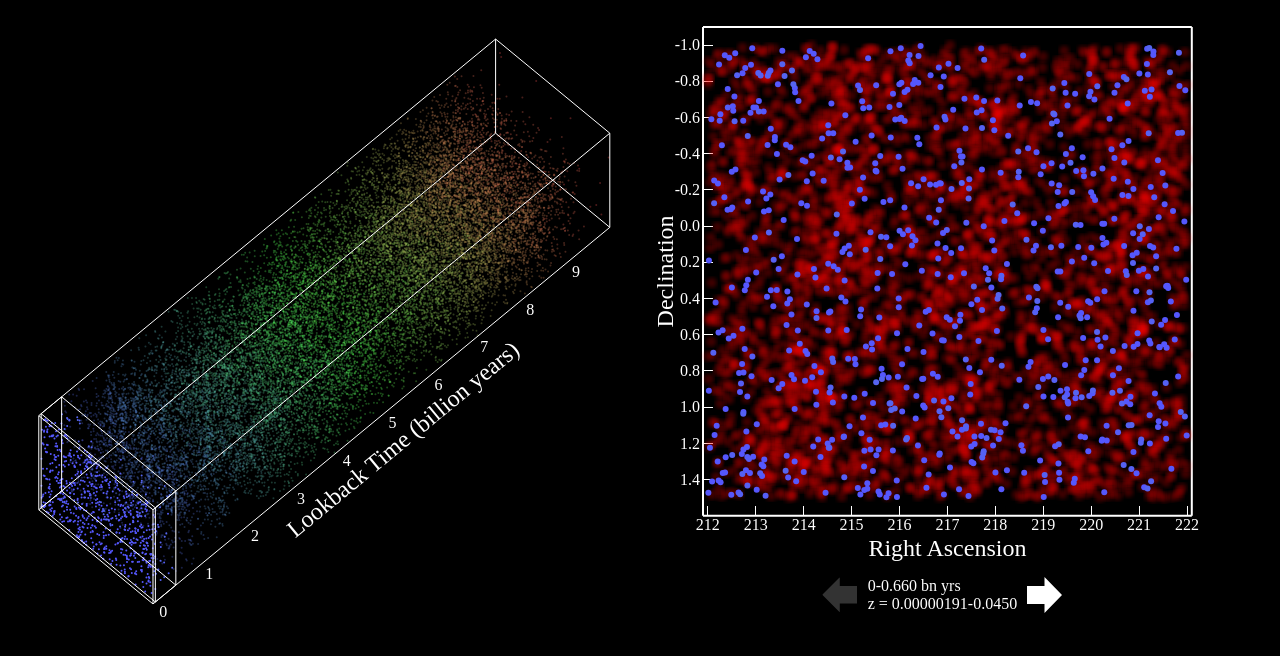
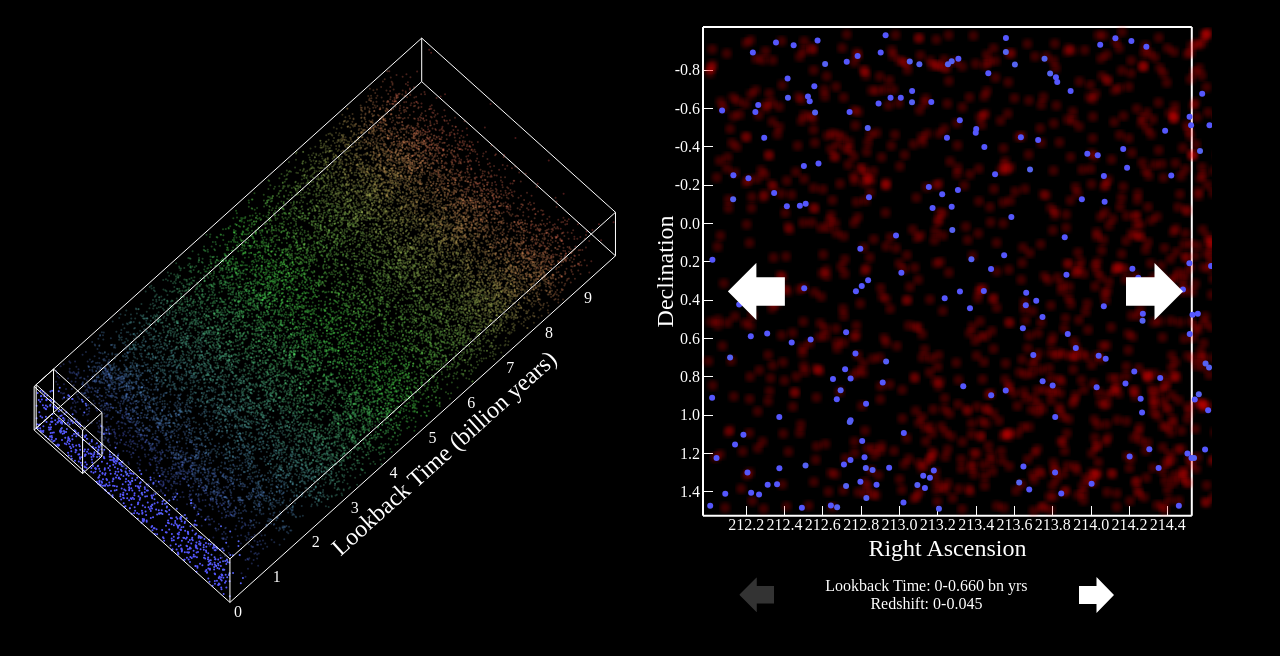
Before and after one commit to chrisnorth/herschel-atlas-3d, a plain HTML site: page index.html in a window 1280 px wide. Shown: the part 66-722 px from the top of the page. Drawn offline with Linux system fonts and the light colour scheme.

Commit message:
Added RA movement

```diff
--- a/css/hatlas.css
+++ b/css/hatlas.css
@@ -26,6 +26,15 @@
     vertical-align: top;
     overflow: hidden;
     border: solid black 1px;
+}
+.button-RA-cont{
+    position: absolute;
+    height: 10%;
+    top:50%;
+}
+.button-RA-cont img{
+    height:100%;
+    cursor:pointer;
 }
 .buttons-container{
     width:auto;
--- a/index.html
+++ b/index.html
@@ -17,7 +17,10 @@
     <div id="full">
         <div id="graphcontainer">
             <div id="svg-container-3d" class="svg-container"></div>
-            <div id="svg-container-2d" class="svg-container"></div>
+            <div id="svg-container-2d" class="svg-container">
+                <div class="button-RA-cont" id="button-RA-left"><img id="arrow-RA-left" src="img/arrow-white.svg" style="transform:rotate(180deg);"></div>
+                <div class="button-RA-cont" id="button-RA-right"><img id="arrow-RA-right" src="img/arrow-white.svg"></div>
+            </div>
             <div id="buttons-container" class="buttons-container">
                 <div class="button-cont" id="button-left"><img id="arrow-left" src="img/arrow-white.svg" style="transform:rotate(180deg);"></div>
                 <div class="numbers" id="div-numbers"></div>
--- a/js/hatlas-3d.js
+++ b/js/hatlas-3d.js
@@ -18,10 +18,10 @@ HATLASPlot.prototype.scaleData = function(d){
 }
 HATLASPlot.prototype.scaleRA = function(RA){
     //scale data
-    return 0.5*(RA-this.dCtr.RA)/this.dRng.RA;
+    return (RA-this.dCtr.RA)/this.dRng.RA;
 }
 HATLASPlot.prototype.scaleDec = function(Dec){
-    return 0.5*(Dec-this.dCtr.Dec)/this.dRng.Dec;
+    return (Dec-this.dCtr.Dec)/this.dRng.RA;
 }
 HATLASPlot.prototype.scaleZ = function(z){
     return -2*(z-this.dCtr.z)/this.dRng.z;
@@ -33,6 +33,7 @@ HATLASPlot.prototype.drawGraphInit = function(){
     // console.log('reading data')
     var ha=this;
     this.setColors();
+    //load data
     d3.csv("data/HATLAS_time_core.csv", function(error, data){
         // console.log('data read')
         ha.dataAll = data
@@ -41,7 +42,7 @@ HATLASPlot.prototype.drawGraphInit = function(){
             d.Dec=+d.Dec;
             d.z=+d.z;
             d.t=+d.LookbackTime;
-        })
+        });
         // console.log('formatted');
         //calculate ranges
         ha.dMin={'t':0.0,'z':0};
@@ -93,11 +94,28 @@ HATLASPlot.prototype.drawGraphInit = function(){
         ha.dataHiZ = ha.dataAll.filter(function(d){return (d.z > ha.zBgMin);});
         console.log(ha.zBgMin,ha.dataHiZ);
         //
+        //
+        ha.lines={
+            x0y0:['x0y0z0','x0y0z1'],
+            x0y1:['x0y1z0','x0y1z1'],
+            x1y0:['x1y0z0','x1y0z1'],
+            x1y1:['x1y1z0','x1y1z1'],
+            x0z0:['x0y0z0','x0y1z0'],
+            x0z1:['x0y0z1','x0y1z1'],
+            x1z0:['x1y0z0','x1y1z0'],
+            x1z1:['x1y0z1','x1y1z1'],
+            y0z0:['x0y0z0','x1y0z0'],
+            y1z0:['x0y1z0','x1y1z0'],
+            y0z1:['x0y0z1','x1y0z1'],
+            y1z1:['x0y1z1','x1y1z1']
+        }
+        //
         ha.scaleWindow();
         ha.make3dPlot();
         ha.make2dPlot();
-        ha.addButtons();
-        ha.addNumbers();
+        ha.addRAButtons();
+        ha.addZButtons();
+        ha.addZNumbers();
     });
 }
 HATLASPlot.prototype.setColors = function(){
@@ -127,35 +145,51 @@ HATLASPlot.prototype.scaleWindow = function(){
     this.svg2dPlotHeight = this.svg2dHeight - this.margin2d.top - this.margin2d.bottom;
     this.svg2dPlotWidth = this.svg2dWidth - this.margin2d.left - this.margin2d.right;
 
-    // data -> display
+    // 3D data -> display
     this.xValue3d = function(d) {return d.x;}
     this.xScale3d = d3.scale.linear()
         .domain([this.dMin.x-0.1,this.dMax.x+0.1])
         .range([0, this.svg3dWidth])
     this.xMap3d = function(d) { return ha.xScale3d(ha.xValue3d(d));}
-
-    // data -> display
     this.yValue3d = function(d) {return d.y;}
     this.yScale3d = d3.scale.linear()
         .domain([this.dMin.y-0.1,this.dMax.y+0.1])
         .range([0, this.svg3dHeight])
     this.yMap3d = function(d) { return ha.yScale3d(ha.yValue3d(d));}
 
-    // data -> display
+    // scale RA
+    this.wMin = {}
+    this.wMax = {}
+    this.wRng = {}
+    console.log(this.dMin.RA,this.dMax.RA);
+    this.scaleRAwindow();
+    console.log(this.dMin.RA,this.dMax.RA);
+
+    // 2D data -> display
     this.xValue2d = function(d) {return d.RA;}
     this.xScale2d = d3.scale.linear()
-        .domain([this.dMin.RA-0.1,this.dMax.RA+0.1])
-        .range([0, this.svg2dPlotWidth])
+        // .domain([this.dMin.RA,this.dMin.RA+this.wSize2d])
+        .domain([this.wMin.RA,this.wMax.RA])
+        .range([0.01*this.svg2dPlotWidth, 0.99*this.svg2dPlotWidth])
     this.xMap2d = function(d) { return ha.xScale2d(ha.xValue2d(d));}
 
     // data -> display
     this.yValue2d = function(d) {return d.Dec;}
     this.yScale2d = d3.scale.linear()
-        .domain([this.dMin.Dec-0.1,this.dMax.Dec+0.1])
-        .range([0, this.svg2dPlotHeight])
+        .domain([this.dMin.Dec,this.dMax.Dec])
+        .range([0.01*this.svg2dPlotHeight, 0.99*this.svg2dPlotHeight])
     this.yMap2d = function(d) { return ha.yScale2d(ha.yValue2d(d));}
 }
-
+HATLASPlot.prototype.scaleRAwindow = function(){
+    //scale RA in window
+    this.wRng.RA = this.dRng.Dec;
+    this.wMin.RA = this.dMin.RA;
+    this.wMax.RA = this.wMin.RA + this.wRng.RA;
+    // this.wMin.RAscl = this.scaleRA(this.wMin.RA);
+    // this.wMax.RAscl = this.scaleRA(this.wMax.RA);
+    // this.wRng.RAscl = this.wMax.RAscl - this.wMin.RAscl;
+    // this.wCtr.RAscl = (this.wMax.RAscl + this.wMin.RAscl)/2.;
+}
 HATLASPlot.prototype.filterZ = function(ax1In,ax2In,axName){
     if (axName==null){axName="z"}
     var ha=this;
@@ -348,30 +382,17 @@ HATLASPlot.prototype.make3dPlot = function(){
     this.add3dBox(corners,"3dbox");
 }
 HATLASPlot.prototype.add3dBox = function(corners,className){
-    var lines={
-        x0y0:['x0y0z0','x0y0z1'],
-        x0y1:['x0y1z0','x0y1z1'],
-        x1y0:['x1y0z0','x1y0z1'],
-        x1y1:['x1y1z0','x1y1z1'],
-        x0z0:['x0y0z0','x0y1z0'],
-        x0z1:['x0y0z1','x0y1z1'],
-        x1z0:['x1y0z0','x1y1z0'],
-        x1z1:['x1y0z1','x1y1z1'],
-        y0z0:['x0y0z0','x1y0z0'],
-        y1z0:['x0y1z0','x1y1z0'],
-        y0z1:['x0y0z1','x1y0z1'],
-        y1z1:['x0y1z1','x1y1z1']
-    }
     // this.
-    for (l in lines){
+    for (l in this.lines){
         // console.log(l,lines[l][0],corners[lines[l][0]],corners[lines[l][0]][0],ha.xScale3d(corners[lines[l][0]][0]));
         line = this.svg3d.append("line")
-            .attr("x1",this.xScale3d(corners[lines[l][0]][0]))
-            .attr("x2",this.xScale3d(corners[lines[l][1]][0]))
-            .attr("y1",this.yScale3d(corners[lines[l][0]][1]))
-            .attr("y2",this.yScale3d(corners[lines[l][1]][1]))
-            .style("stroke",this.fgColor);
-        if (className){line.attr("class",className)}
+            // .attr("class",this.lines[l][0]+"-"+this.lines[l][1])
+            .attr("x1",this.xScale3d(corners[this.lines[l][0]][0]))
+            .attr("x2",this.xScale3d(corners[this.lines[l][1]][0]))
+            .attr("y1",this.yScale3d(corners[this.lines[l][0]][1]))
+            .attr("y2",this.yScale3d(corners[this.lines[l][1]][1]))
+            .style("stroke",this.fgColor)
+            .attr("class",className+" "+this.lines[l][0]+"-"+this.lines[l][1]);
     }
 }
 HATLASPlot.prototype.make2dPlot = function(){
@@ -508,49 +529,74 @@ HATLASPlot.prototype.make2dPlot = function(){
         .attr("r",this.dotsize2d)
         .attr("cx",ha.xMap2d)
         .attr("cy",ha.yMap2d)
+        // .style("stroke","rgba(255,255,255,0)")
+        // .style("stroke-width",1)
         .style("fill",function(d){return ha.color2d(ha.cValue2d(d));})
         // .attr("filter","url(#blur)")
         .attr("opacity",function(d){return ha.get2dOpacity(d)});
-    // add 2d slices
+    // add 2d slices to 3d window
     this.slices = this.svg3d.append("g")
         .attr("transform", "translate(" + this.margin2d.left + "," +
             this.margin2d.top + ")")
     ha.addSlice();
-    // this.nSliceTxt = this.svg2d.append("text")
-    //     .attr("x",this.svg2dWidth)
-    //     .attr("y",this.svg2dWigth)
-    //     .attr("text-anchor","end")
-    //     .text(this.dataFilt2d.length);
+
 }
 HATLASPlot.prototype.getSliceCorners = function(){
     return {
-        x0y0z0:ha.rdz2xy3d(ha.dMin.RAscl,ha.dMin.Decscl,ha.scaleT(ha.tMin2d)),
-        x1y0z0:ha.rdz2xy3d(ha.dMax.RAscl,ha.dMin.Decscl,ha.scaleT(ha.tMin2d)),
-        x0y1z0:ha.rdz2xy3d(ha.dMin.RAscl,ha.dMax.Decscl,ha.scaleT(ha.tMin2d)),
-        x0y0z1:ha.rdz2xy3d(ha.dMin.RAscl,ha.dMin.Decscl,ha.scaleT(ha.tMax2d)),
-        x1y1z0:ha.rdz2xy3d(ha.dMax.RAscl,ha.dMax.Decscl,ha.scaleT(ha.tMin2d)),
-        x0y1z1:ha.rdz2xy3d(ha.dMin.RAscl,ha.dMax.Decscl,ha.scaleT(ha.tMax2d)),
-        x1y0z1:ha.rdz2xy3d(ha.dMax.RAscl,ha.dMin.Decscl,ha.scaleT(ha.tMax2d)),
-        x1y1z1:ha.rdz2xy3d(ha.dMax.RAscl,ha.dMax.Decscl,ha.scaleT(ha.tMax2d))
+        x0y0z0:ha.rdz2xy3d(ha.scaleRA(ha.wMin.RA),ha.dMin.Decscl,ha.scaleT(ha.tMin2d)),
+        x1y0z0:ha.rdz2xy3d(ha.scaleRA(ha.wMax.RA),ha.dMin.Decscl,ha.scaleT(ha.tMin2d)),
+        x0y1z0:ha.rdz2xy3d(ha.scaleRA(ha.wMin.RA),ha.dMax.Decscl,ha.scaleT(ha.tMin2d)),
+        x0y0z1:ha.rdz2xy3d(ha.scaleRA(ha.wMin.RA),ha.dMin.Decscl,ha.scaleT(ha.tMax2d)),
+        x1y1z0:ha.rdz2xy3d(ha.scaleRA(ha.wMax.RA),ha.dMax.Decscl,ha.scaleT(ha.tMin2d)),
+        x0y1z1:ha.rdz2xy3d(ha.scaleRA(ha.wMin.RA),ha.dMax.Decscl,ha.scaleT(ha.tMax2d)),
+        x1y0z1:ha.rdz2xy3d(ha.scaleRA(ha.wMax.RA),ha.dMin.Decscl,ha.scaleT(ha.tMax2d)),
+        x1y1z1:ha.rdz2xy3d(ha.scaleRA(ha.wMax.RA),ha.dMax.Decscl,ha.scaleT(ha.tMax2d))
     }
 }
 HATLASPlot.prototype.addSlice = function(){
     ha=this;
     // this.sliceCorners=this.getSliceCorners()
+    console.log("adding slice box")
     this.add3dBox(this.getSliceCorners(),"slice-lines");
+    console.log("added slice box")
     this.g3d.selectAll(".dot")
         .data(this.dataAll)
         .attr("opacity",function(d){return ha.get3dOpacity(d)});
 }
 HATLASPlot.prototype.moveSlice = function(){
-    this.svg3d.selectAll("line.slice-lines").remove()
-    this.add3dBox(this.getSliceCorners(),"slice-lines");
+    // this.svg3d.selectAll("line.slice-lines").remove()
+    // this.add3dBox(this.getSliceCorners(),"slice-lines");
+    newCorners = this.getSliceCorners()
+    for (l in this.lines){
+        // console.log(l,lines[l][0],corners[lines[l][0]],corners[lines[l][0]][0],ha.xScale3d(corners[lines[l][0]][0]));
+        // console.log("line.3dBox."+this.lines[l][0]+"-"+this.lines[l][1]);
+        line = this.svg3d.select("line.slice-lines."+this.lines[l][0]+"-"+this.lines[l][1])
+            .transition().duration(1000)
+            .attr("x1",this.xScale3d(newCorners[this.lines[l][0]][0]))
+            .attr("x2",this.xScale3d(newCorners[this.lines[l][1]][0]))
+            .attr("y1",this.yScale3d(newCorners[this.lines[l][0]][1]))
+            .attr("y2",this.yScale3d(newCorners[this.lines[l][1]][1]))
+    }
     //change dot opacity within slice
     this.g3d.selectAll(".dot")
         .data(this.dataAll)
+        .transition().duration(500)
         .attr("opacity",function(d){return ha.get3dOpacity(d);});
 }
-HATLASPlot.prototype.addButtons = function(){
+HATLASPlot.prototype.addRAButtons = function(){
+    var ha=this;
+    this.divRAUp = d3.select("div#button-RA-right")
+    this.divRADown = d3.select("div#button-RA-left")
+    this.divRAUp
+        .style("top","45%").style("left","85%")
+    this.divRAUp.select("img")
+        .on("click",function(){ha.moveRA(0.5)});
+    this.divRADown
+        .style("top","45%").style("left","15%")
+    this.divRADown.select("img")
+        .on("click",function(){ha.moveRA(-0.5)});
+}
+HATLASPlot.prototype.addZButtons = function(){
     var ha=this;
     // this.buttons2d = d3.select("#buttons-container")
     //     .style("height","auto");
@@ -568,9 +614,9 @@ HATLASPlot.prototype.addButtons = function(){
         .style("width",this.divUp.style("height"));
     this.divUp.select("img")
         .on("click",function(){ha.increaseZ();});
-    this.updateArrows();
+    this.updateZArrows();
 }
-HATLASPlot.prototype.updateArrows = function(){
+HATLASPlot.prototype.updateZArrows = function(){
     if (this.tMin2d<=this.dMin.t){
         this.divDown.style({"opacity":0.2,"cursor":"default"})
     }else{
@@ -579,32 +625,50 @@ HATLASPlot.prototype.updateArrows = function(){
         this.divUp.style({"opacity":0.2,"cursor":"default"})
     }else{this.divUp.style({"opacity":1,"cursor":"pointer"})}
 }
-HATLASPlot.prototype.addNumbers = function(){
+HATLASPlot.prototype.addZNumbers = function(){
     this.numbers = d3.select("#div-numbers")
         // .style("width",this.svg2dWidth)
-        .style("height","auto");
+        .style("height","auto")
+        .style("width",0.5*this.svg2dWidth+"px")
+        .style("text-align","center");
     this.numbers.append("span")
         .attr("id","t-range")
         .attr("class","span-num")
-        .html(parseFloat(this.tMin2d.toPrecision(3))+'-'+parseFloat(this.tMax2d.toPrecision(3)))
     this.numbers.append("span")
         .attr("id","num-sp")
         .html("<br/>")
     this.numbers.append("span")
         .attr("id","z-range")
         .attr("class","span-num")
-        .html(parseFloat(this.zMin2d.toPrecision(3))+'-'+parseFloat(this.zMax2d.toPrecision(3)))
     this.buttons2d = d3.select("#buttons-container")
     this.buttons2d.style({
         "margin-left":(this.svg2dWidth-this.buttons2d.node().getBoundingClientRect()["width"])/2+"px"
     });
-    this.updateNumbers();
+    this.updateZNumbers();
 }
-HATLASPlot.prototype.updateNumbers = function(){
+HATLASPlot.prototype.updateZNumbers = function(){
     this.numbers.select("span#t-range")
-        .html(parseFloat(this.tMin2d.toPrecision(3))+'-'+parseFloat(this.tMax2d).toPrecision(3)+" bn yrs")
+        .html("Lookback Time: "+parseFloat(this.tMin2d.toPrecision(3))+'-'+parseFloat(this.tMax2d).toPrecision(3)+" bn yrs")
     this.numbers.select("span#z-range")
-        .html("z = "+parseFloat(this.zMin2d.toPrecision(3))+'-'+parseFloat(this.zMax2d).toPrecision(3))
+        .html("Redshift: "+parseFloat(this.zMin2d.toFixed(3))+'-'+parseFloat(this.zMax2d).toFixed(3))
+}
+HATLASPlot.prototype.moveRA = function(inc){
+    var ha=this;
+    inc = (inc) ? inc : 0.5;
+    //add to RA limits
+    this.wMin.RA += this.wRng.RA*inc;
+    this.wMax.RA += this.wRng.RA*inc;
+    this.xScale2d = d3.scale.linear()
+        .domain([this.wMin.RA,this.wMax.RA])
+        .range([0.01*this.svg2dPlotWidth, 0.99*this.svg2dPlotWidth])
+    this.xMap2d = function(d) { return ha.xScale2d(ha.xValue2d(d));}
+    this.dots2d
+        .transition().duration(500)
+        .attr("cx",this.xMap2d)
+    this.dots2dHiZ
+        .transition().duration(500)
+        .attr("cx",this.xMap2d)
+    this.moveSlice();
 }
 HATLASPlot.prototype.decreaseZ = function(){
     if (this.tMin2d<=this.dMin.t){
@@ -645,7 +709,7 @@ HATLASPlot.prototype.decreaseZ = function(){
         // this.dots2dHiZ.exit().remove();
         //
         this.moveSlice();
-        this.updateNumbers();
+        this.updateZNumbers();
         this.updateArrows();
     }
 }
@@ -691,7 +755,7 @@ HATLASPlot.prototype.increaseZ = function(){
 
         //
         this.moveSlice();
-        this.updateNumbers();
+        this.updateZNumbers();
         this.updateArrows();
     }
 }
```
